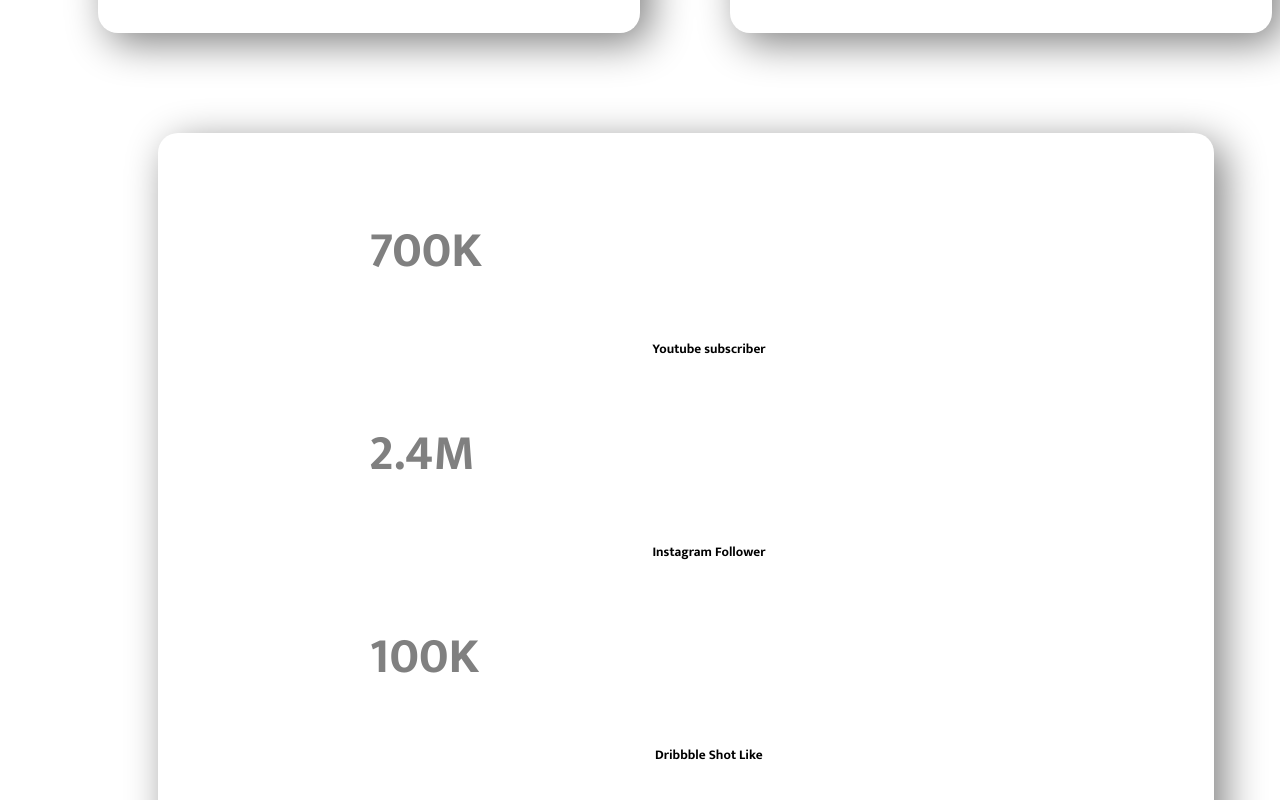
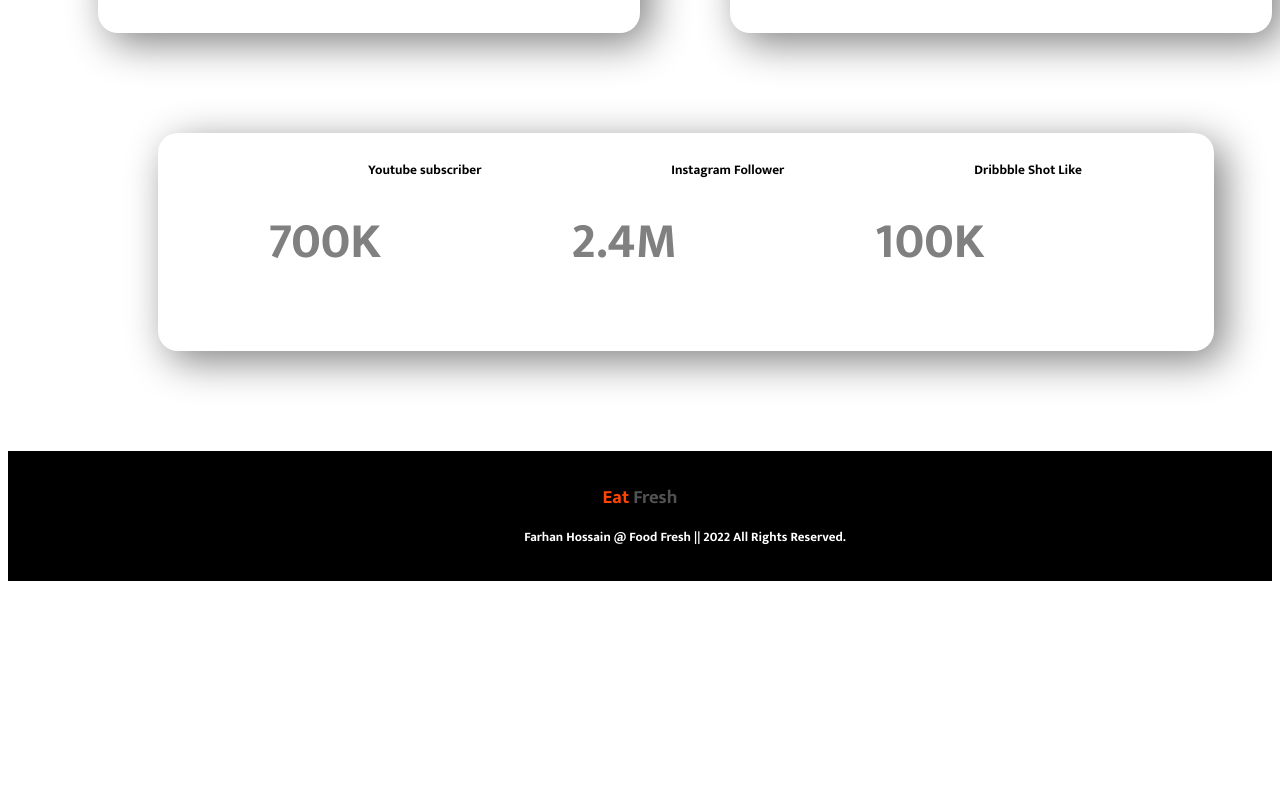
Before and after one commit to Sizzu99/eit-healthy, a plain HTML site: page index.html in a window 1280 px wide. Shown: the part 2180-2980 px from the top of the page. After the commit the page ends 2769 px from the top, so only its background shows below. Drawn offline with Linux system fonts and the light colour scheme.

Commit message:
eat-helthy

```diff
--- a/index.html
+++ b/index.html
@@ -80,7 +80,7 @@
       </div>
     </section>
     <section class="fivth-section falxible-contaoiner">
-      <div class="full-width">
+      <div class="full-width all-socile">
         <div class="all-socile">
             <h1>700K</h1>
             <small>Youtube subscriber</small>
--- a/style.css
+++ b/style.css
@@ -76,9 +76,9 @@ p{
     display: flex;
 }
 .all-socile{
-    margin: 5% 5%;
-    margin-left: 10%;
+
     text-align: center;
+    display: flex;
 }
 footer{
     background-color: black;
```
